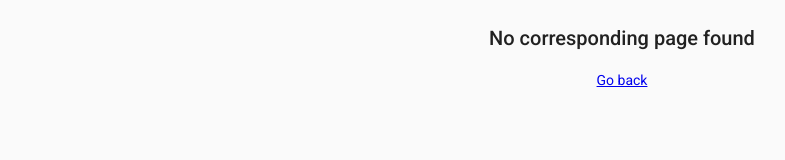
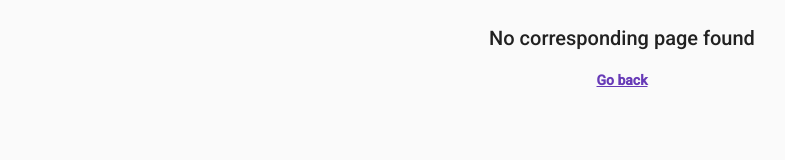
Before and after one commit to TBERT31/P6-Monde-de-dev_JavaAngular, an Angular app in the folder front/: page /404 in a window 1280 px wide. Shown: the part 123-283 px from the top of the page, without its empty margins (18-803 px from the left). Built offline with nearby package versions, Linux system fonts and the light colour scheme.

Commit message:
Manage wrong article in detail page

```diff
--- a/front/src/app/app-routing.module.ts
+++ b/front/src/app/app-routing.module.ts
@@ -1,7 +1,7 @@
 import { NgModule } from '@angular/core';
 import { RouterModule, Routes } from '@angular/router';
 import { MeComponent } from './components/me/me.component';
-import { NotFoundComponent } from './components/not-found/not-found.component';
+import { NotFoundComponent } from './shared/components/not-found/not-found.component';
 import { AuthGuard } from './guards/auth.guard';
 import { UnauthGuard } from './guards/unauth.guard';
 
--- a/front/src/app/app.module.ts
+++ b/front/src/app/app.module.ts
@@ -1,9 +1,9 @@
 import { NgModule } from '@angular/core';
 import { BrowserModule } from '@angular/platform-browser';
+
 import { AppRoutingModule } from './app-routing.module';
 import { AppComponent } from './app.component';
 import { BrowserAnimationsModule } from '@angular/platform-browser/animations';
-import { NotFoundComponent } from './components/not-found/not-found.component';
 import { HttpClientModule, HTTP_INTERCEPTORS } from '@angular/common/http';
 import { JwtInterceptor } from './interceptors/jwt.interceptor';
 import { MeComponent } from './components/me/me.component';
@@ -16,7 +16,6 @@ import { ReactiveFormsModule } from '@angular/forms';
 @NgModule({
   declarations: [
     AppComponent,
-    NotFoundComponent,
     MeComponent,
     LayoutComponent,
     HomeComponent,
--- a/front/src/app/features/articles/components/articles-detail/articles-detail.component.html
+++ b/front/src/app/features/articles/components/articles-detail/articles-detail.component.html
@@ -45,3 +45,4 @@
         </div>
     </div>
 </div>
+<app-not-found *ngIf="!article"></app-not-found>
--- a/front/src/app/components/not-found/not-found.component.html
+++ b/front/src/app/shared/components/not-found/not-found.component.html
@@ -1,4 +1,4 @@
 <div class="center">
     <h2>No corresponding page found</h2>
-    <a routerLink="">Go back</a>
+    <a routerLink="/">Go back</a>
 </div>
--- a/front/src/app/components/not-found/not-found.component.scss
+++ b/front/src/app/shared/components/not-found/not-found.component.scss
@@ -4,4 +4,10 @@
     justify-content: center;
     align-items: center;
     flex-direction: column;
+
+    a{
+        cursor: pointer;
+        color: rgb(103, 58, 183);
+        font-weight: bold;
+    }
 }
```
Also changed, not shown: front/src/app/shared/shared.module.ts (+7 -1 lines), front/src/app/shared/components/not-found/not-found.component.ts (renamed from front/src/app/components/not-found/not-found.component.ts), 1 other file (tests, documents, lock files or other folders).
